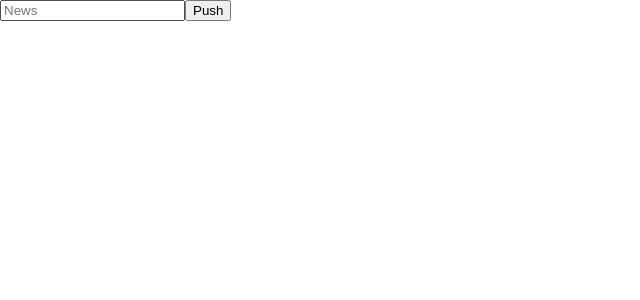
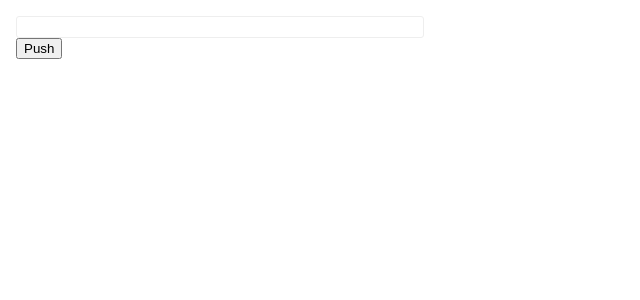
Before and after one commit to sergeipaderov/ls_react, a React (Create React App) app: page / in a window 1280 px wide. Shown: the top 300 px of the page, without its empty margins (0-640 px from the left). Built offline with nearby package versions, Linux system fonts and the light colour scheme.

Commit message:
still alive, but 5 tests is failed

```diff
--- a/src/App.js
+++ b/src/App.js
@@ -10,30 +10,31 @@ class App extends React.Component {
     handleChange = e => {
         this.setState({ value: e.target.value });
     };
-    handleClick = e => {
+    handleNewPost = e => {
         e.preventDefault();
 
         let { value, news } = this.state;
 
-        news.push(value);
-        this.setState({ news });
-        this.setState({ value: "" });
+        this.setState({
+            value: "",
+            news: [...news, value]
+        })
     };
     render() {
         let { value, news } = this.state;
         return (
             <div>
-                <div className="wrapper">
+                <div className="wrapper App">
                     <input
                         type="text"
-                        className="input"
-                        placeholder="News"
+                        className="comment-input"
+                        placeholder=""
                         onChange={this.handleChange}
                         value={value}
                     />
                     <button
                         className={"button"}
-                        onClick={this.handleClick}
+                        onClick={this.handleNewPost}
                     >
                         Push
                     </button>
--- a/src/NewsPost.js
+++ b/src/NewsPost.js
@@ -8,7 +8,7 @@ class NewsPost extends React.Component {
             <div className="todo-container">
                 {news.map((item, index) => {
                     return (
-                        <p key={index} className="news-post">
+                        <p key={index+item} className="news-post">
                             {item}
                         </p>
                         );
```
